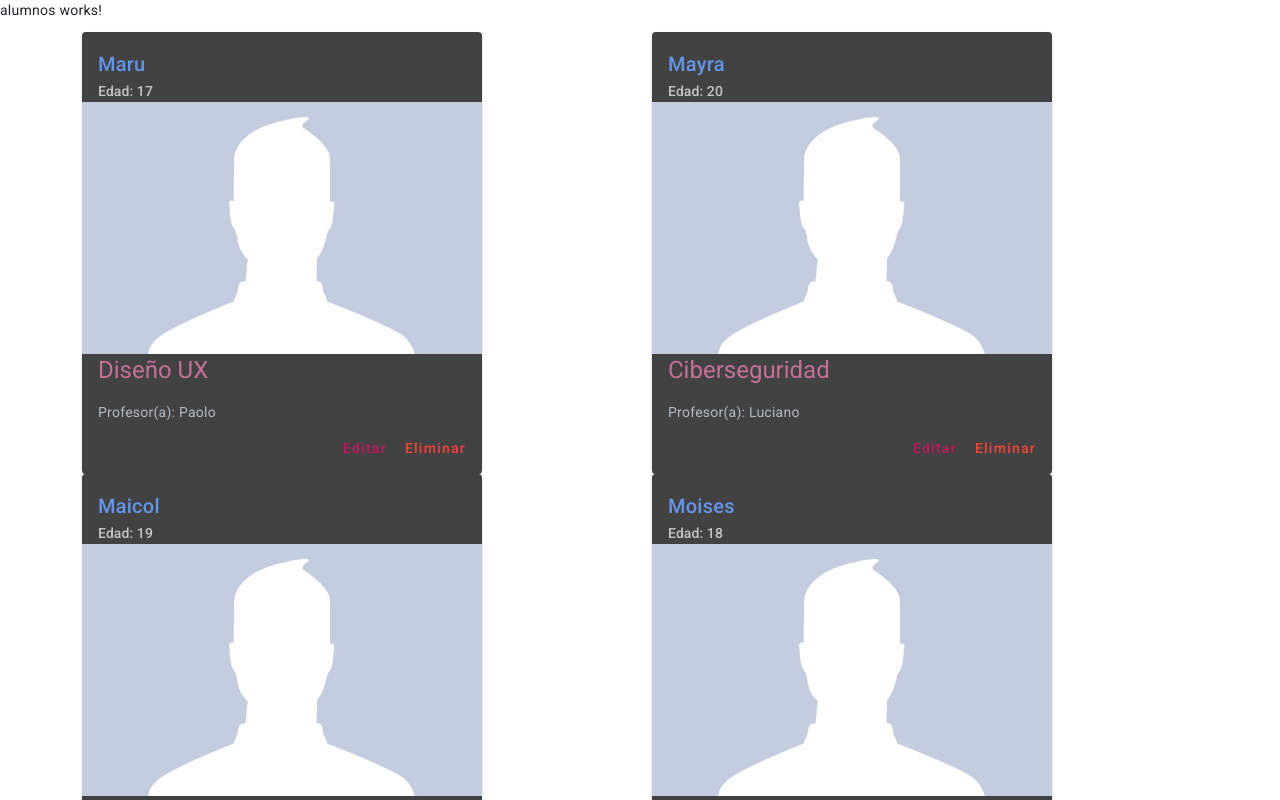
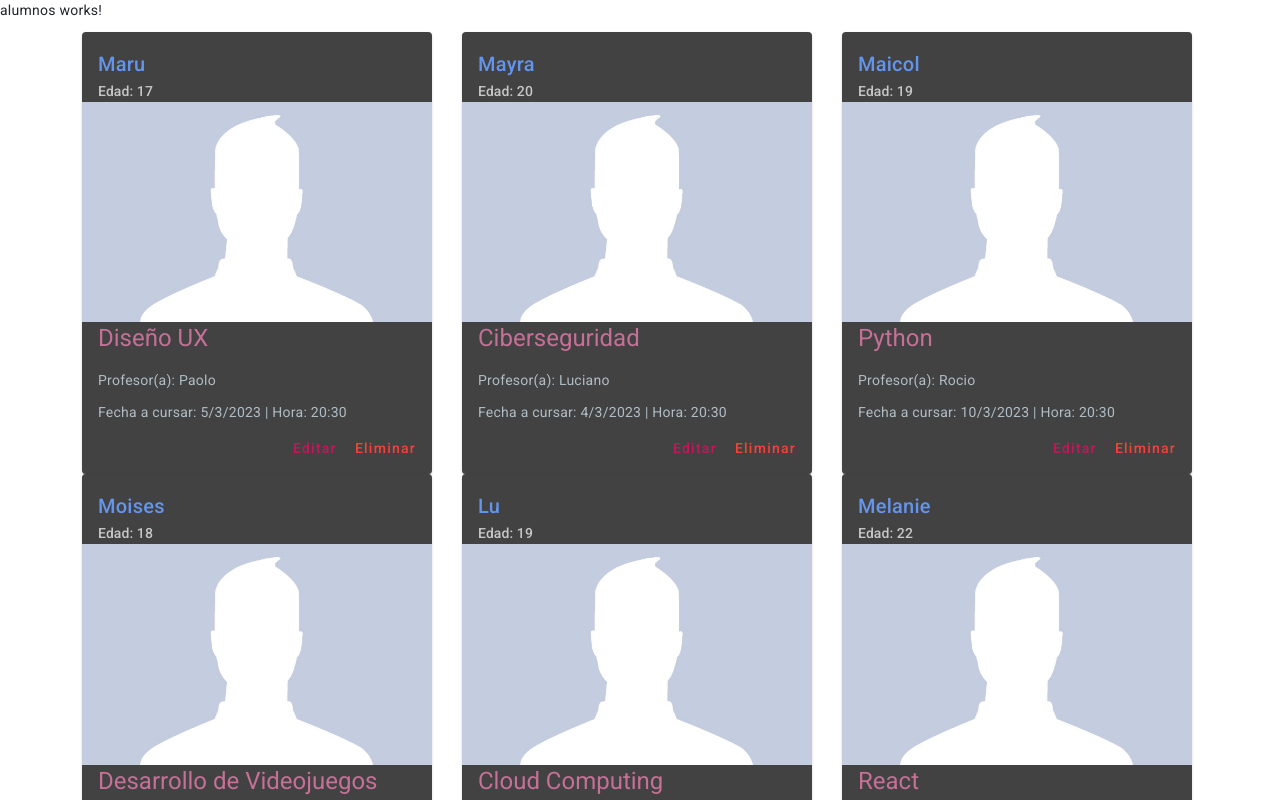
Before and after one commit to MayraStefany/Proyecto-Final-Angular, an Angular app: page / in a window 1280 px wide. Shown: the top 800 px of the page. Built offline with nearby package versions, Linux system fonts and the light colour scheme.

Commit message:
Forms, Directivas y Pipes con diseño CARDS -1PF

```diff
--- a/src/app/components/alumnos/alumnos.component.css
+++ b/src/app/components/alumnos/alumnos.component.css
@@ -1,5 +1,5 @@
 .example-card {
-    max-width: 400px;
+    max-width: 350px;
 }
 
 .titulo-cardalum {
--- a/src/app/components/alumnos/alumnos.component.html
+++ b/src/app/components/alumnos/alumnos.component.html
@@ -19,10 +19,13 @@
                 <img mat-card-image src="../../../assets/imgs/foto2_alum.jpg" alt="">
                 <mat-card-content>
                   <h1 class="text-curso">{{alumno.curso}}</h1>
-                  <p class="text-matriculado">Profesor(a): {{alumno.profesor}}</p>
+                  <p class="text-matriculado">Profesor(a): {{alumno.profesor.nombre}}</p>
+                  <p class="text-matriculado">Fecha a cursar: {{alumno.fechaInicioCurso | formatoFecha }}</p>
                 </mat-card-content>
                 <mat-card-actions align="end">
-                  <button mat-button color="primary">Editar</button>
+                  <button mat-button color="primary" (click)="editarmodal(alumno)">
+                    Editar
+                  </button>
                   <button mat-button color="warn">Eliminar</button>
                 </mat-card-actions>
               </mat-card>
--- a/src/app/components/alumnos/alumnos.component.ts
+++ b/src/app/components/alumnos/alumnos.component.ts
@@ -1,5 +1,7 @@
 import { Component } from '@angular/core';
+import { MatDialog } from '@angular/material/dialog';
 import { Alumno } from 'src/app/models/alumno';
+import { EditarAlumnoDialogComponent } from '../editar-alumno-dialog/editar-alumno-dialog.component';
 
 @Component({
   selector: 'app-alumnos',
@@ -9,11 +11,89 @@ import { Alumno } from 'src/app/models/alumno';
 export class AlumnosComponent {
   filtro: string = '';
   alumnos: Alumno[] =[
-    {nombre: 'Maru', edad: '17', curso: 'Diseño UX', profesor: 'Paolo'},
-    {nombre: 'Mayra', edad: '20', curso: 'Ciberseguridad', profesor: 'Luciano'},
-    {nombre: 'Maicol', edad: '19', curso: 'Python', profesor: 'Rocio'},
-    {nombre: 'Moises', edad: '18', curso: 'Desarrollo de Videojuegos', profesor: 'Martin'},
-    {nombre: 'Lu', edad: '19', curso: 'Cloud Computing', profesor: 'Alex'},
-    {nombre: 'Melanie', edad: '22', curso: 'React', profesor: 'Alexandra'},
+    {
+      nombre: 'Maru',
+      edad: '17',
+      curso: 'Diseño UX',
+      profesor: {
+        nombre:'Paolo',
+        correo:'paoloprofe@gmail.com',
+        telefono: '54 9 11 7889-0770',
+        fechaIngreso: new Date(2022,7,10)
+      },
+      fechaInicioCurso: new Date(2023,3,5,20,30,0)
+    },
+    {
+      nombre: 'Mayra',
+      edad: '20',
+      curso: 'Ciberseguridad',
+      profesor: {
+        nombre:'Luciano',
+        correo:'lucianoprofe@gmail.com',
+        telefono: '54 9 11 1223-3432',
+        fechaIngreso: new Date(2022,6,10)
+      },
+      fechaInicioCurso: new Date(2023,3,4,20,30,0)
+    },
+    {
+      nombre: 'Maicol',
+      edad: '19',
+      curso: 'Python',
+      profesor: {
+        nombre:'Rocio',
+        correo:'rocioprofe@gmail.com',
+        telefono: '54 9 11 4532-7670',
+        fechaIngreso: new Date(2022,7,18)
+      },
+      fechaInicioCurso: new Date(2023,3,10,20,30,0)
+    },
+    {
+      nombre: 'Moises',
+      edad: '18',
+      curso: 'Desarrollo de Videojuegos',
+      profesor: {
+        nombre:'Martin',
+        correo:'martinprofe@gmail.com',
+        telefono: '54 9 11 3323-0909',
+        fechaIngreso: new Date(2022,8,12)
+      },
+      fechaInicioCurso: new Date(2023,2,18,20,30,0)
+    },
+    {
+      nombre: 'Lu',
+      edad: '19',
+      curso: 'Cloud Computing',
+      profesor: {
+        nombre:'Alex',
+        correo:'alexprofe@gmail.com',
+        telefono: '54 9 11 4343-4545',
+        fechaIngreso: new Date(2022,2,18)
+      },
+      fechaInicioCurso: new Date(2023,3,5,20,30,0)
+    },
+    {
+      nombre: 'Melanie',
+      edad: '22',
+      curso: 'React',
+      profesor: {
+        nombre:'Alexandra',
+        correo:'alexandraprofe@gmail.com',
+        telefono: '54 9 11 7703-2020',
+        fechaIngreso: new Date(2022,6,20)
+      },
+      fechaInicioCurso: new Date(2023,2,28,20,30,0)
+    },
   ];
+
+  constructor(
+    private dialog: MatDialog
+  ){
+
+  }
+
+  editarmodal(alumno: Alumno){
+    const dialogRef = this.dialog.open(EditarAlumnoDialogComponent, {
+      data: alumno
+    });
+  }
 }
--- a/src/app/components/editar-alumno-dialog/editar-alumno-dialog.component.html
+++ b/src/app/components/editar-alumno-dialog/editar-alumno-dialog.component.html
@@ -1 +1,22 @@
-<p>editar-alumno-dialog works!</p>
+<h1 mat-dialog-title>Editar Alumno</h1>
+
+<div mat-dialog-content>
+    <form [formGroup]="formulario">
+        <div class="row">
+            <input type="text" placeholder="Nombre" formControlName="nombre">
+        </div>
+        <div class="row">
+            <input type="text" placeholder="Edad" formControlName="edad">
+        </div>
+        <div class="row">
+            <input type="text" placeholder="Curso" formControlName="curso">
+        </div>
+        <div class="row">
+            <input type="text" placeholder="Profesor" formControlName="profesor">
+        </div>
+    </form>
+</div>
+<div mat-dialog-actions>
+    <button mat-button>Editar</button>
+    <button mat-button>Cancelar</button>
+</div>
--- a/src/app/components/editar-alumno-dialog/editar-alumno-dialog.component.ts
+++ b/src/app/components/editar-alumno-dialog/editar-alumno-dialog.component.ts
@@ -1,4 +1,7 @@
-import { Component } from '@angular/core';
+import { Component, Inject } from '@angular/core';
+import { FormControl, FormGroup } from '@angular/forms';
+import { MatDialogRef, MAT_DIALOG_DATA } from '@angular/material/dialog';
+import { Alumno } from 'src/app/models/alumno';
 
 @Component({
   selector: 'app-editar-alumno-dialog',
@@ -6,5 +9,16 @@ import { Component } from '@angular/core';
   styleUrls: ['./editar-alumno-dialog.component.css']
 })
 export class EditarAlumnoDialogComponent {
-
+  formulario: FormGroup;
+  constructor(
+    private dialogRef: MatDialogRef<EditarAlumnoDialogComponent>,
+    @Inject(MAT_DIALOG_DATA) public data: Alumno                /*No olvidar que "data" tiene que ser PUBLIC */
+  ){
+    this.formulario = new FormGroup({
+      nombre: new FormControl(data.nombre),
+      edad: new FormControl(data.edad),
+      curso: new FormControl(data.curso),
+      profesor: new FormControl(data.profesor)
+    })
+  }                                                           /*"Alumno" para definir estructura o puede ser "any"*/
 }
--- a/src/app/models/alumno.ts
+++ b/src/app/models/alumno.ts
@@ -1,6 +1,9 @@
+import { Profesor } from "./profesor";
+
 export interface Alumno{
     nombre: String;
     edad: String;
     curso: String;
-    profesor: String;
+    profesor: Profesor;
+    fechaInicioCurso: Date;
 }
--- /dev/null
+++ b/src/app/models/profesor.ts
@@ -0,0 +1,6 @@
+export interface Profesor{
+    nombre: string;
+    correo: string;
+    telefono: string;
+    fechaIngreso: Date;
+}
--- /dev/null
+++ b/src/app/pipes/formato-fecha.pipe.ts
@@ -0,0 +1,16 @@
+import { Pipe, PipeTransform } from '@angular/core';
+
+@Pipe({
+  name: 'formatoFecha'
+})
+export class FormatoFechaPipe implements PipeTransform {
+
+  transform(fecha: Date): unknown {
+    let resultado: string;
+
+    resultado = `${fecha.getDate()}/${fecha.getMonth()}/${fecha.getFullYear()} | Hora: ${fecha.getHours()}:${fecha.getMinutes()}`  /* date:'dd/MM/YYYY  | HH:mm' */
+
+    return resultado;
+  }
+
+}
```
Also changed, not shown: src/app/app.module.ts (+6 -2 lines), src/app/material.module.ts (+5 -2 lines), 1 other file (tests, documents, lock files or other folders).
